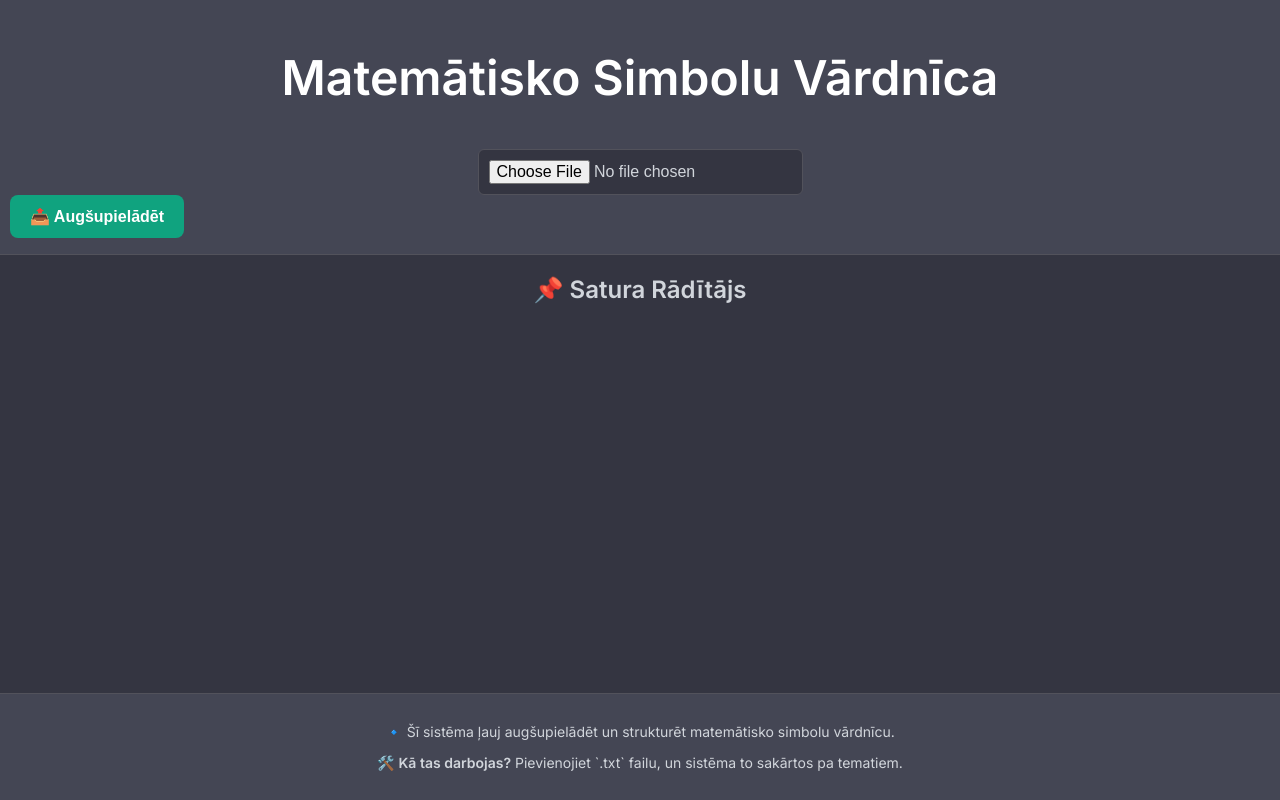
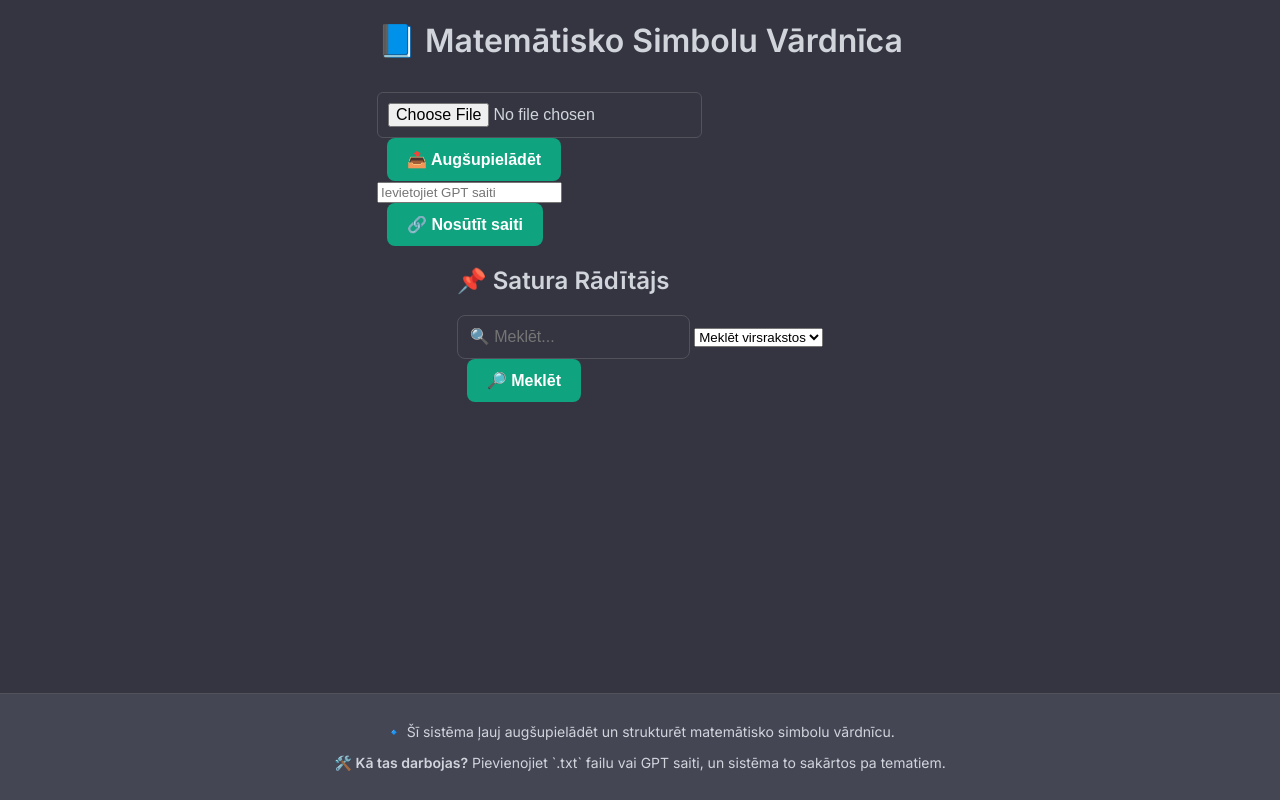
Before and after one commit to artuuursliepins/arturavardnica, a Flask app: page / in a window 1280 px wide. Run offline with Flask 2, Linux system fonts and the light colour scheme.

Commit message:
Update index.html

```diff
--- a/templates/index.html
+++ b/templates/index.html
@@ -4,39 +4,42 @@
     <meta charset="UTF-8">
     <meta name="viewport" content="width=device-width, initial-scale=1.0">
     <title>Matemātisko Simbolu Vārdnīca</title>
-    <link rel="stylesheet" href="{{ url_for('static', filename='style.css') }}">
-    <script src="{{ url_for('static', filename='script.js') }}" defer></script>
+    <link rel="stylesheet" href="/static/style.css">
+    <script src="/static/script.js" defer></script>
 </head>
 <body>
-    <!-- 🔵 Galvene -->
-    <header class="header">
-        <h1>Matemātisko Simbolu Vārdnīca</h1>
+    <header>
+        <h1>📘 Matemātisko Simbolu Vārdnīca</h1>
         <form id="uploadForm" enctype="multipart/form-data">
             <input type="file" id="fileInput" accept=".txt">
             <button type="submit">📤 Augšupielādēt</button>
         </form>
+        <form id="urlForm">
+            <input type="url" id="urlInput" placeholder="Ievietojiet GPT saiti">
+            <button type="submit">🔗 Nosūtīt saiti</button>
+        </form>
     </header>
 
-    <!-- 📌 Pamatdaļa -->
-    <main class="container">
+    <main>
         <section>
             <h2>📌 Satura Rādītājs</h2>
-            <nav role="navigation">
+            <nav>
+                <input type="text" id="searchInput" placeholder="🔍 Meklēt...">
+                <select id="searchType">
+                    <option value="titles">Meklēt virsrakstos</option>
+                    <option value="content">Meklēt saturā</option>
+                </select>
+                <button id="searchButton">🔎 Meklēt</button>
                 <ul id="symbolList">
-                    <!-- Šeit dinamiski tiks pievienotas saites uz tematiskajiem blokiem -->
+                    <!-- Dinamiski pievienoti tēmu bloki -->
                 </ul>
             </nav>
         </section>
-
-        <section id="contentSection">
-            <!-- Šeit tiks ielādēta pilnā informācija -->
-        </section>
     </main>
 
-    <!-- ℹ️ Kājenes sadaļa -->
     <footer>
         <p>🔹 Šī sistēma ļauj augšupielādēt un strukturēt matemātisko simbolu vārdnīcu.</p>
-        <p>🛠️ <strong>Kā tas darbojas?</strong> Pievienojiet `.txt` failu, un sistēma to sakārtos pa tematiem.</p>
+        <p>🛠️ <strong>Kā tas darbojas?</strong> Pievienojiet `.txt` failu vai GPT saiti, un sistēma to sakārtos pa tematiem.</p>
     </footer>
 </body>
 </html>
```
